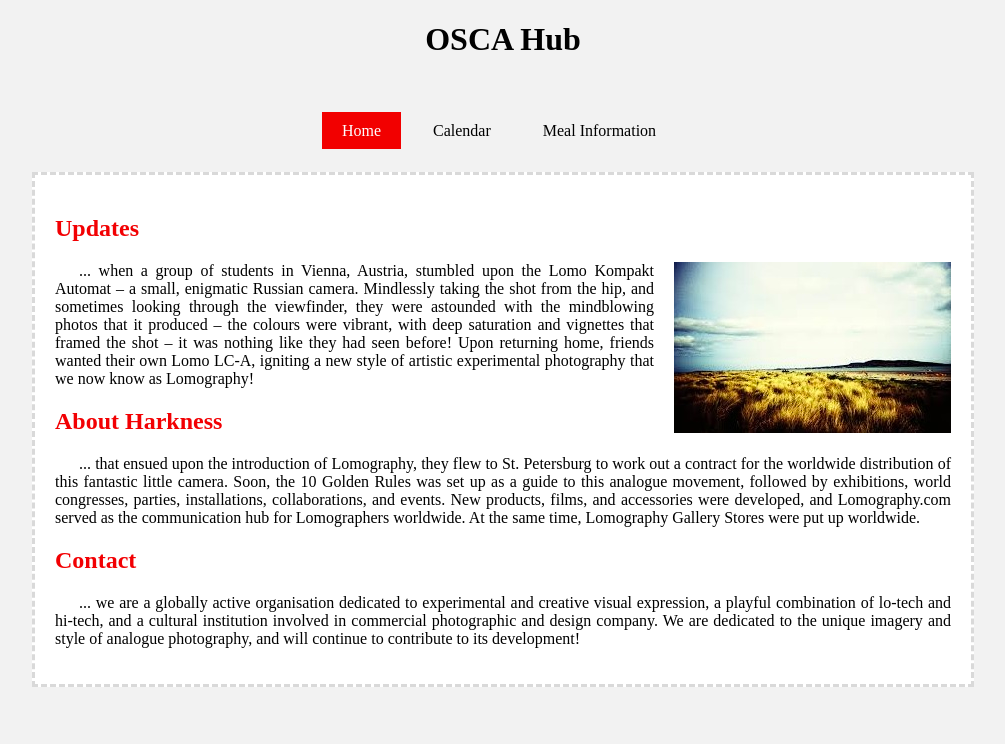
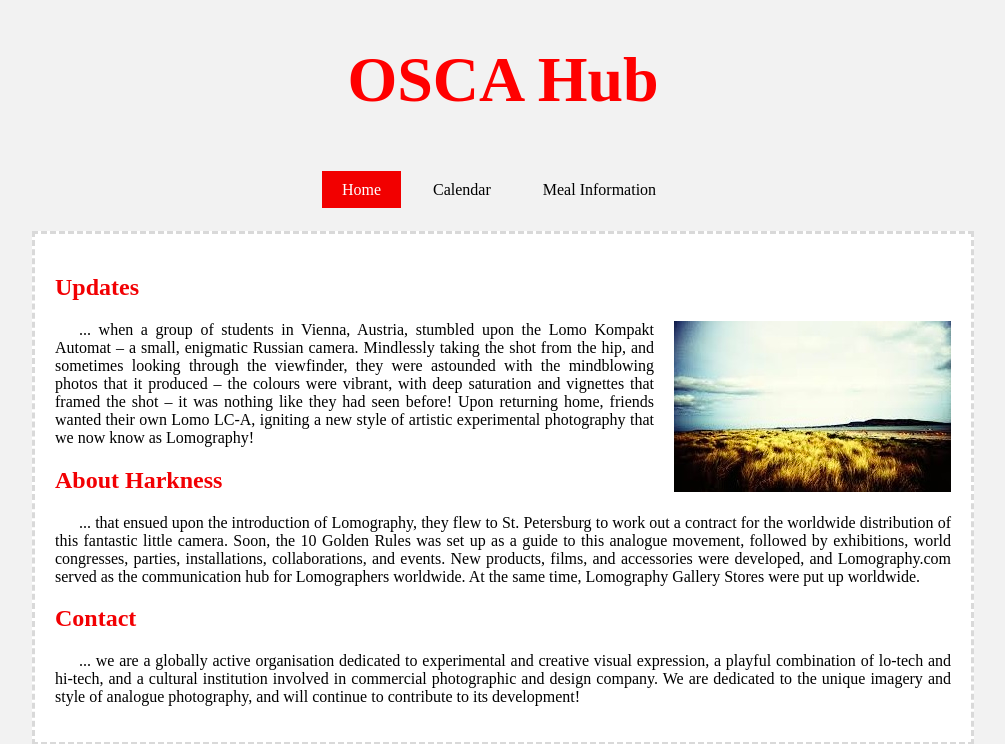
Before and after one commit to sshalit/oscahub, a PHP site: page / in a window 1280 px wide. Shown: the top 744 px of the page, without its empty margins (137-1142 px from the left). Run offline with PHP 8.4, Linux system fonts and the light colour scheme; some web fonts are replaced.

Commit message:
Update style.css

```diff
--- a/style.css
+++ b/style.css
@@ -10,6 +10,8 @@ body
 }
 h1{
 	text-align: center;
+	font-size: 48pt;
+	color: red;
 }
 
 a
```
